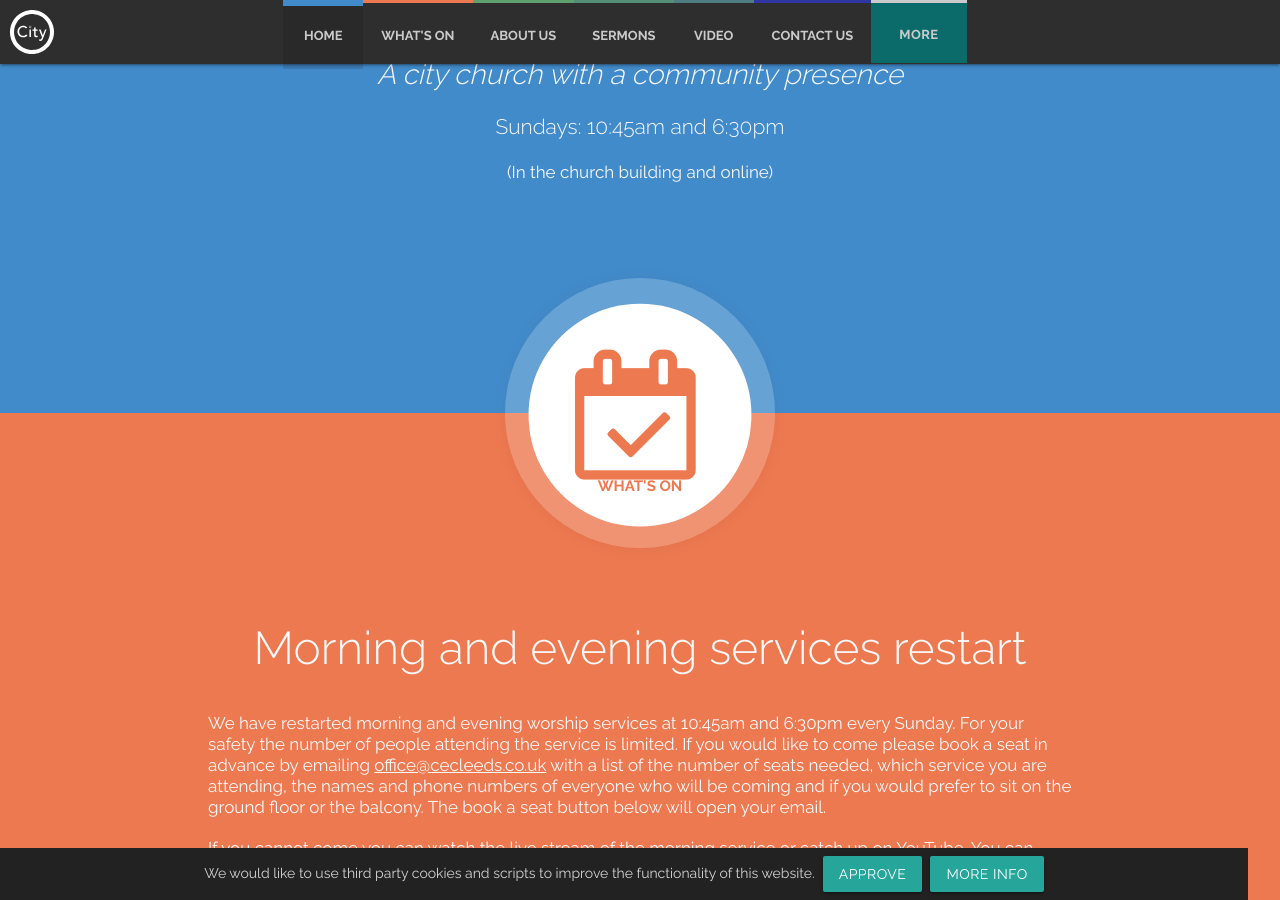
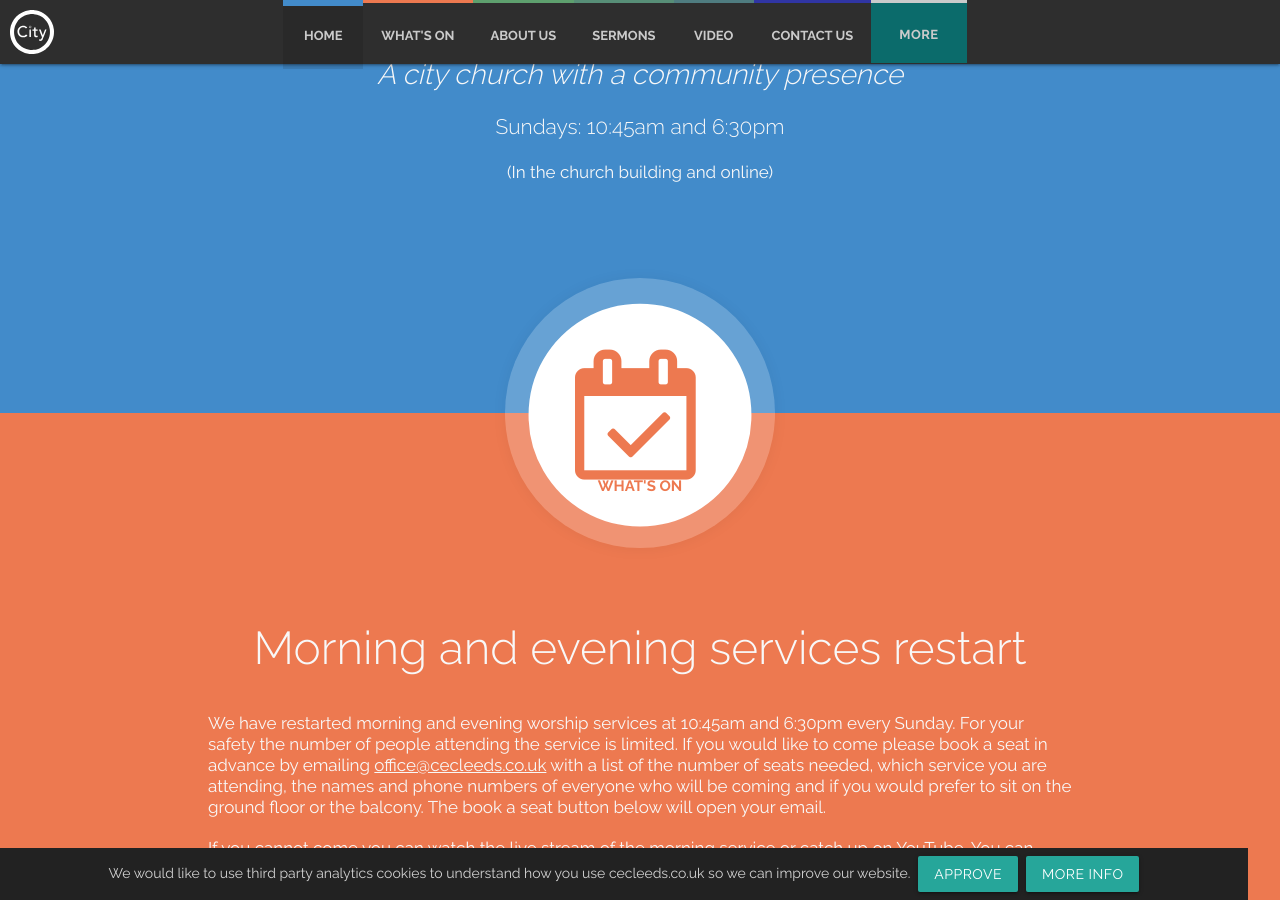
Before and after one commit to woodcock3/citychurch, a Jekyll site: the page built from index.html, in a window 1280 px wide and 900 px high, scrolled down 596 px. Built offline with Jekyll 4.4.1, drawn with Linux system fonts in a browser that asks for light colours.

Commit message:
Update cookie-consent.html

```diff
--- a/_includes/cookie-consent.html
+++ b/_includes/cookie-consent.html
@@ -6,7 +6,7 @@
         #cookie-notice a {position: relative; bottom: 4px;}
     }
 </style>
-<div id="cookie-notice"><span>We would like to use third party cookies and scripts to improve the functionality of this website.</span><a id="cookie-notice-accept" class="waves-effect waves-light btn">Approve</a><a href="/privacy" class="waves-effect waves-light btn">More info</a></div>
+<div id="cookie-notice"><span>We would like to use third party analytics cookies to understand how you use cecleeds.co.uk so we can improve our website.</span><a id="cookie-notice-accept" class="waves-effect waves-light btn">Approve</a><a href="/privacy" class="waves-effect waves-light btn">More info</a></div>
 <script>
     function createCookie(name,value,days) {
         var expires = "";
```
